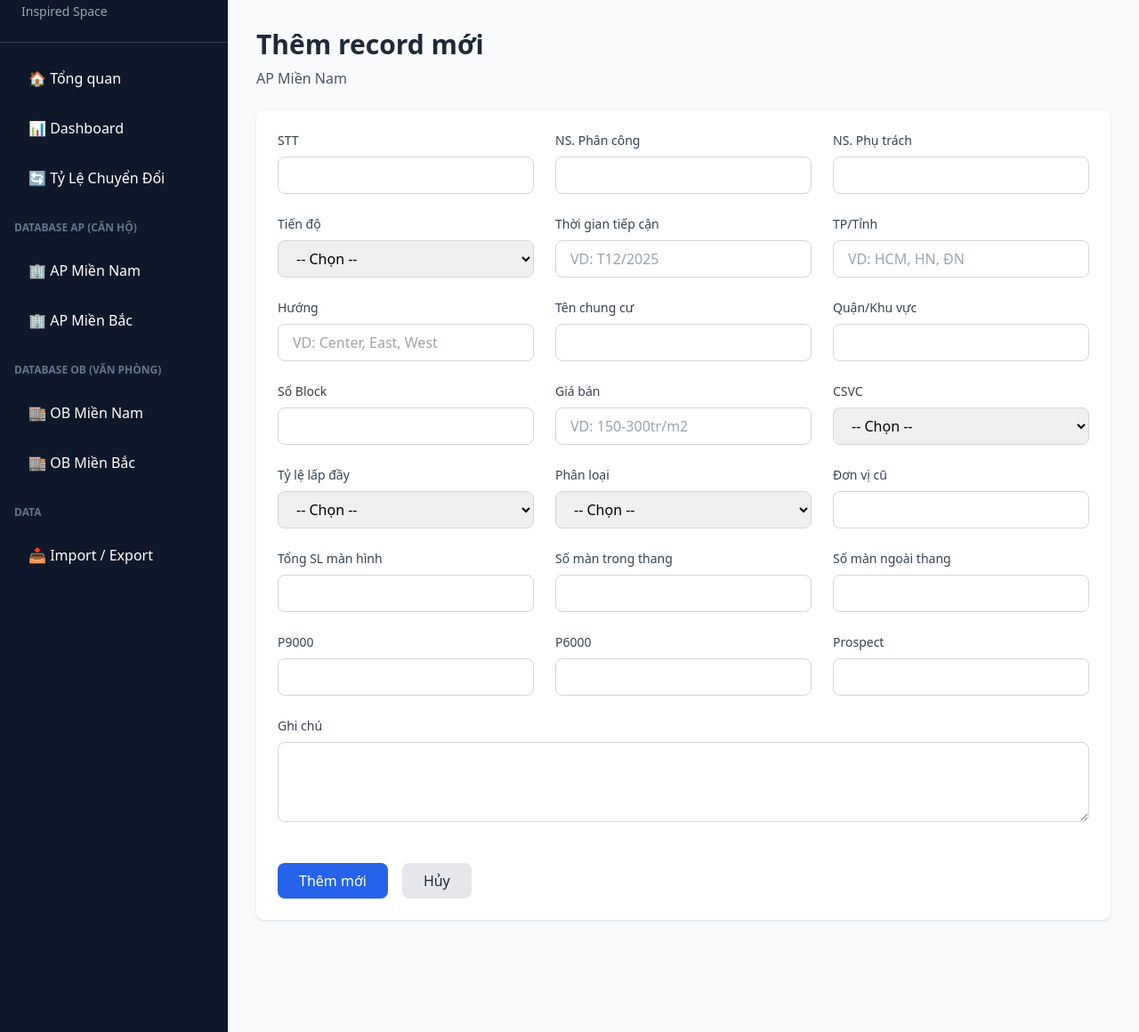
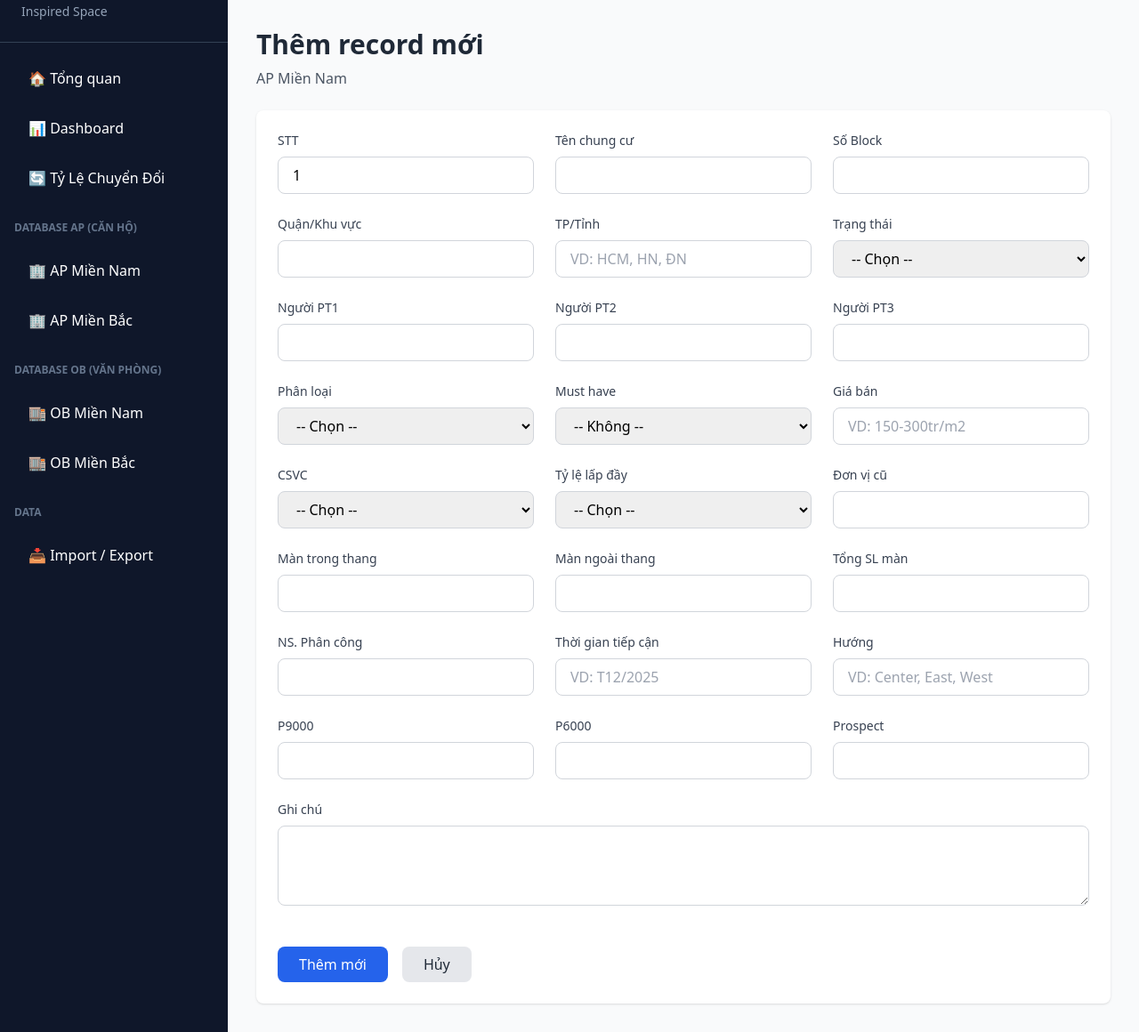
Before and after one commit to doantrieuvy5403-cmd/data-ap-ob, a Flask app: page /database/ap/mn/add in a window 1280 px wide. Shown: the part 53-1213 px from the top of the page at 89% size. Run offline with Flask 3, Linux system fonts and the light colour scheme; some libraries are stand-ins or nearby versions.

Commit message:
Form thêm/sửa: tự điền STT kế tiếp, tách Người PT1/2/3, sắp xếp lại theo bảng
- STT mặc định = max(STT) + 1 theo từng AP/OB × MN/MB
- Danh sách Database sắp theo STT thực (null xuống cuối)
- Tách person_in_charge thành 3 ô Người PT1/PT2/PT3 (ghép lại bằng dấu phẩy)
- Thêm ô Must have; trạng thái đủ 10 mục; thứ tự trường khớp cột bảng

Co-Authored-By: Claude Opus 4.8 (1M context) <noreply@anthropic.com>

```diff
--- a/app.py
+++ b/app.py
@@ -334,6 +334,13 @@ def _valid_cat_region(category, region):
     return category in ('AP', 'OB') and region in ('MN', 'MB')
 
 
+def _join_persons(form):
+    """Combine PT1/PT2/PT3 inputs into a single comma-separated string."""
+    parts = [form.get(f'pt{i}', '').strip() for i in (1, 2, 3)]
+    joined = ', '.join(p for p in parts if p)
+    return joined or None
+
+
 @app.route('/database/<category>/<region>')
 @login_required
 def database(category, region):
@@ -386,6 +393,9 @@ def database(category, region):
     elif must_have == '0':
         query = query.filter(ApartmentRecord.must_have.is_(None))
 
+    # Order by real STT (nulls last), then id
+    query = query.order_by(ApartmentRecord.stt.is_(None), ApartmentRecord.stt.asc(), ApartmentRecord.id.asc())
+
     # Pagination
     page = request.args.get('page', 1, type=int)
     per_page = 50
@@ -433,7 +443,7 @@ def add_record(category, region):
             region=region,
             stt=request.form.get('stt', type=int),
             team_assignment=request.form.get('team_assignment'),
-            person_in_charge=request.form.get('person_in_charge'),
+            person_in_charge=_join_persons(request.form),
             status=request.form.get('status'),
             approach_time=request.form.get('approach_time'),
             notes=request.form.get('notes'),
@@ -461,7 +471,11 @@ def add_record(category, region):
         flash('Record added successfully', 'success')
         return redirect(url_for('database', category=category.lower(), region=region.lower()))
 
-    return render_template('add_edit.html', category=category, region=region, record=None)
+    # Suggest the next STT for this category + region (max existing + 1)
+    max_stt = db.session.query(db.func.max(ApartmentRecord.stt)).filter_by(
+        category=category, region=region).scalar()
+    next_stt = (max_stt or 0) + 1
+    return render_template('add_edit.html', category=category, region=region, record=None, next_stt=next_stt)
 
 
 @app.route('/record/<int:id>/edit', methods=['GET', 'POST'])
@@ -473,7 +487,7 @@ def edit_record(id):
     if request.method == 'POST':
         record.stt = request.form.get('stt', type=int)
         record.team_assignment = request.form.get('team_assignment')
-        record.person_in_charge = request.form.get('person_in_charge')
+        record.person_in_charge = _join_persons(request.form)
         record.status = request.form.get('status')
         record.approach_time = request.form.get('approach_time')
         record.notes = request.form.get('notes')
--- a/templates/add_edit.html
+++ b/templates/add_edit.html
@@ -10,45 +10,34 @@
     <p class="text-gray-600 mt-2">{{ category }} {% if region == 'MN' %}Miền Nam{% else %}Miền Bắc{% endif %}</p>
 </div>
 
+{% set pts = (record.person_in_charge or '').split(',') if record else [] %}
 <form method="POST" class="bg-white rounded-lg shadow p-6 space-y-6">
     <div class="grid grid-cols-1 md:grid-cols-2 lg:grid-cols-3 gap-6">
         <!-- STT -->
         <div>
             <label class="block text-sm font-medium text-gray-700 mb-2">STT</label>
-            <input type="number" name="stt" value="{{ record.stt if record else '' }}"
+            <input type="number" name="stt" value="{{ record.stt if record else next_stt }}"
                    class="w-full px-4 py-2 border border-gray-300 rounded-lg focus:ring-2 focus:ring-blue-500">
         </div>
 
-        <!-- Team Assignment -->
+        <!-- Building Name -->
         <div>
-            <label class="block text-sm font-medium text-gray-700 mb-2">NS. Phân công</label>
-            <input type="text" name="team_assignment" value="{{ record.team_assignment if record else '' }}"
+            <label class="block text-sm font-medium text-gray-700 mb-2">{% if category == 'OB' %}Tên OB{% else %}Tên chung cư{% endif %}</label>
+            <input type="text" name="building_name" value="{{ record.building_name if record else '' }}"
                    class="w-full px-4 py-2 border border-gray-300 rounded-lg focus:ring-2 focus:ring-blue-500">
         </div>
 
-        <!-- Person in Charge -->
+        <!-- Num Blocks -->
         <div>
-            <label class="block text-sm font-medium text-gray-700 mb-2">NS. Phụ trách</label>
-            <input type="text" name="person_in_charge" value="{{ record.person_in_charge if record else '' }}"
+            <label class="block text-sm font-medium text-gray-700 mb-2">Số Block</label>
+            <input type="number" name="num_blocks" value="{{ record.num_blocks if record else '' }}"
                    class="w-full px-4 py-2 border border-gray-300 rounded-lg focus:ring-2 focus:ring-blue-500">
         </div>
 
-        <!-- Status -->
+        <!-- District -->
         <div>
-            <label class="block text-sm font-medium text-gray-700 mb-2">Tiến độ</label>
-            <select name="status" class="w-full px-4 py-2 border border-gray-300 rounded-lg focus:ring-2 focus:ring-blue-500">
-                <option value="">-- Chọn --</option>
-                {% for s in ['Done', 'Deal', 'Plan A', 'Plan B', 'Research', 'Code', 'Fail'] %}
-                    <option value="{{ s }}" {% if record and record.status == s %}selected{% endif %}>{{ s }}</option>
-                {% endfor %}
-            </select>
-        </div>
-
-        <!-- Approach Time -->
-        <div>
-            <label class="block text-sm font-medium text-gray-700 mb-2">Thời gian tiếp cận</label>
-            <input type="text" name="approach_time" value="{{ record.approach_time if record else '' }}"
-                   placeholder="VD: T12/2025"
+            <label class="block text-sm font-medium text-gray-700 mb-2">Quận/Khu vực</label>
+            <input type="text" name="district" value="{{ record.district if record else '' }}"
                    class="w-full px-4 py-2 border border-gray-300 rounded-lg focus:ring-2 focus:ring-blue-500">
         </div>
 
@@ -60,33 +49,56 @@
                    class="w-full px-4 py-2 border border-gray-300 rounded-lg focus:ring-2 focus:ring-blue-500">
         </div>
 
-        <!-- Direction -->
+        <!-- Status -->
         <div>
-            <label class="block text-sm font-medium text-gray-700 mb-2">Hướng</label>
-            <input type="text" name="direction" value="{{ record.direction if record else '' }}"
-                   placeholder="VD: Center, East, West"
+            <label class="block text-sm font-medium text-gray-700 mb-2">Trạng thái</label>
+            <select name="status" class="w-full px-4 py-2 border border-gray-300 rounded-lg focus:ring-2 focus:ring-blue-500">
+                <option value="">-- Chọn --</option>
+                {% for s in ['Research', 'Plan B', 'Plan A', 'Deal', 'Done', 'Code', 'Fail', 'Pending', 'Lost', 'Reject'] %}
+                    <option value="{{ s }}" {% if record and record.status == s %}selected{% endif %}>{{ s }}</option>
+                {% endfor %}
+            </select>
+        </div>
+
+        <!-- Person in charge 1 -->
+        <div>
+            <label class="block text-sm font-medium text-gray-700 mb-2">Người PT1</label>
+            <input type="text" name="pt1" value="{{ pts[0]|trim if pts|length > 0 else '' }}"
                    class="w-full px-4 py-2 border border-gray-300 rounded-lg focus:ring-2 focus:ring-blue-500">
         </div>
 
-        <!-- Building Name -->
+        <!-- Person in charge 2 -->
         <div>
-            <label class="block text-sm font-medium text-gray-700 mb-2">Tên chung cư</label>
-            <input type="text" name="building_name" value="{{ record.building_name if record else '' }}"
+            <label class="block text-sm font-medium text-gray-700 mb-2">Người PT2</label>
+            <input type="text" name="pt2" value="{{ pts[1]|trim if pts|length > 1 else '' }}"
                    class="w-full px-4 py-2 border border-gray-300 rounded-lg focus:ring-2 focus:ring-blue-500">
         </div>
 
-        <!-- District -->
+        <!-- Person in charge 3 -->
         <div>
-            <label class="block text-sm font-medium text-gray-700 mb-2">Quận/Khu vực</label>
-            <input type="text" name="district" value="{{ record.district if record else '' }}"
+            <label class="block text-sm font-medium text-gray-700 mb-2">Người PT3</label>
+            <input type="text" name="pt3" value="{{ pts[2]|trim if pts|length > 2 else '' }}"
                    class="w-full px-4 py-2 border border-gray-300 rounded-lg focus:ring-2 focus:ring-blue-500">
         </div>
 
-        <!-- Num Blocks -->
+        <!-- Classification -->
         <div>
-            <label class="block text-sm font-medium text-gray-700 mb-2">Số Block</label>
-            <input type="number" name="num_blocks" value="{{ record.num_blocks if record else '' }}"
-                   class="w-full px-4 py-2 border border-gray-300 rounded-lg focus:ring-2 focus:ring-blue-500">
+            <label class="block text-sm font-medium text-gray-700 mb-2">Phân loại</label>
+            <select name="classification" class="w-full px-4 py-2 border border-gray-300 rounded-lg focus:ring-2 focus:ring-blue-500">
+                <option value="">-- Chọn --</option>
+                {% for c in ['A', 'B+', 'B', 'C+', 'C'] %}
+                    <option value="{{ c }}" {% if record and record.classification == c %}selected{% endif %}>{{ c }}</option>
+                {% endfor %}
+            </select>
+        </div>
+
+        <!-- Must have -->
+        <div>
+            <label class="block text-sm font-medium text-gray-700 mb-2">Must have</label>
+            <select name="must_have" class="w-full px-4 py-2 border border-gray-300 rounded-lg focus:ring-2 focus:ring-blue-500">
+                <option value="">-- Không --</option>
+                <option value="Must have" {% if record and record.must_have %}selected{% endif %}>Must have</option>
+            </select>
         </div>
 
         <!-- Price Range -->
@@ -119,17 +131,6 @@
             </select>
         </div>
 
-        <!-- Classification -->
-        <div>
-            <label class="block text-sm font-medium text-gray-700 mb-2">Phân loại</label>
-            <select name="classification" class="w-full px-4 py-2 border border-gray-300 rounded-lg focus:ring-2 focus:ring-blue-500">
-                <option value="">-- Chọn --</option>
-                {% for c in ['A', 'B+', 'B', 'C+', 'C'] %}
-                    <option value="{{ c }}" {% if record and record.classification == c %}selected{% endif %}>{{ c }}</option>
-                {% endfor %}
-            </select>
-        </div>
-
         <!-- Previous Operator -->
         <div>
             <label class="block text-sm font-medium text-gray-700 mb-2">Đơn vị cũ</label>
@@ -137,24 +138,47 @@
                    class="w-full px-4 py-2 border border-gray-300 rounded-lg focus:ring-2 focus:ring-blue-500">
         </div>
 
-        <!-- Total Screens -->
-        <div>
-            <label class="block text-sm font-medium text-gray-700 mb-2">Tổng SL màn hình</label>
-            <input type="number" name="total_screens" value="{{ record.total_screens if record else '' }}"
-                   class="w-full px-4 py-2 border border-gray-300 rounded-lg focus:ring-2 focus:ring-blue-500">
-        </div>
-
         <!-- Screens in Elevator -->
         <div>
-            <label class="block text-sm font-medium text-gray-700 mb-2">Số màn trong thang</label>
+            <label class="block text-sm font-medium text-gray-700 mb-2">Màn trong thang</label>
             <input type="number" name="screens_in_elevator" value="{{ record.screens_in_elevator if record else '' }}"
                    class="w-full px-4 py-2 border border-gray-300 rounded-lg focus:ring-2 focus:ring-blue-500">
         </div>
 
         <!-- Screens Outside Elevator -->
         <div>
-            <label class="block text-sm font-medium text-gray-700 mb-2">Số màn ngoài thang</label>
+            <label class="block text-sm font-medium text-gray-700 mb-2">Màn ngoài thang</label>
             <input type="number" name="screens_outside_elevator" value="{{ record.screens_outside_elevator if record else '' }}"
+                   class="w-full px-4 py-2 border border-gray-300 rounded-lg focus:ring-2 focus:ring-blue-500">
+        </div>
+
+        <!-- Total Screens -->
+        <div>
+            <label class="block text-sm font-medium text-gray-700 mb-2">Tổng SL màn</label>
+            <input type="number" name="total_screens" value="{{ record.total_screens if record else '' }}"
+                   class="w-full px-4 py-2 border border-gray-300 rounded-lg focus:ring-2 focus:ring-blue-500">
+        </div>
+
+        <!-- Team Assignment -->
+        <div>
+            <label class="block text-sm font-medium text-gray-700 mb-2">NS. Phân công</label>
+            <input type="text" name="team_assignment" value="{{ record.team_assignment if record else '' }}"
+                   class="w-full px-4 py-2 border border-gray-300 rounded-lg focus:ring-2 focus:ring-blue-500">
+        </div>
+
+        <!-- Approach Time -->
+        <div>
+            <label class="block text-sm font-medium text-gray-700 mb-2">Thời gian tiếp cận</label>
+            <input type="text" name="approach_time" value="{{ record.approach_time if record else '' }}"
+                   placeholder="VD: T12/2025"
+                   class="w-full px-4 py-2 border border-gray-300 rounded-lg focus:ring-2 focus:ring-blue-500">
+        </div>
+
+        <!-- Direction -->
+        <div>
+            <label class="block text-sm font-medium text-gray-700 mb-2">Hướng</label>
+            <input type="text" name="direction" value="{{ record.direction if record else '' }}"
+                   placeholder="VD: Center, East, West"
                    class="w-full px-4 py-2 border border-gray-300 rounded-lg focus:ring-2 focus:ring-blue-500">
         </div>
 
```
